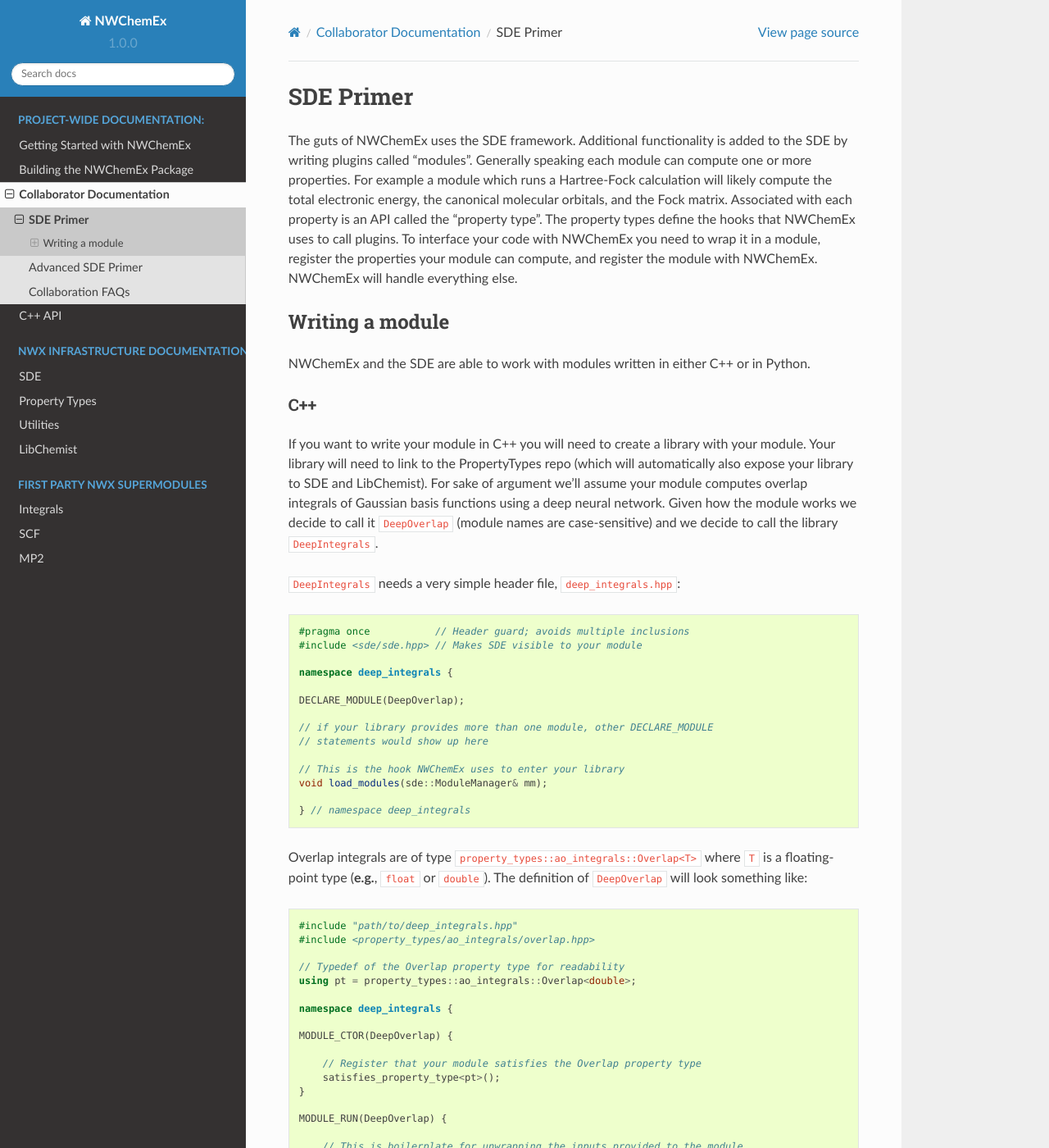
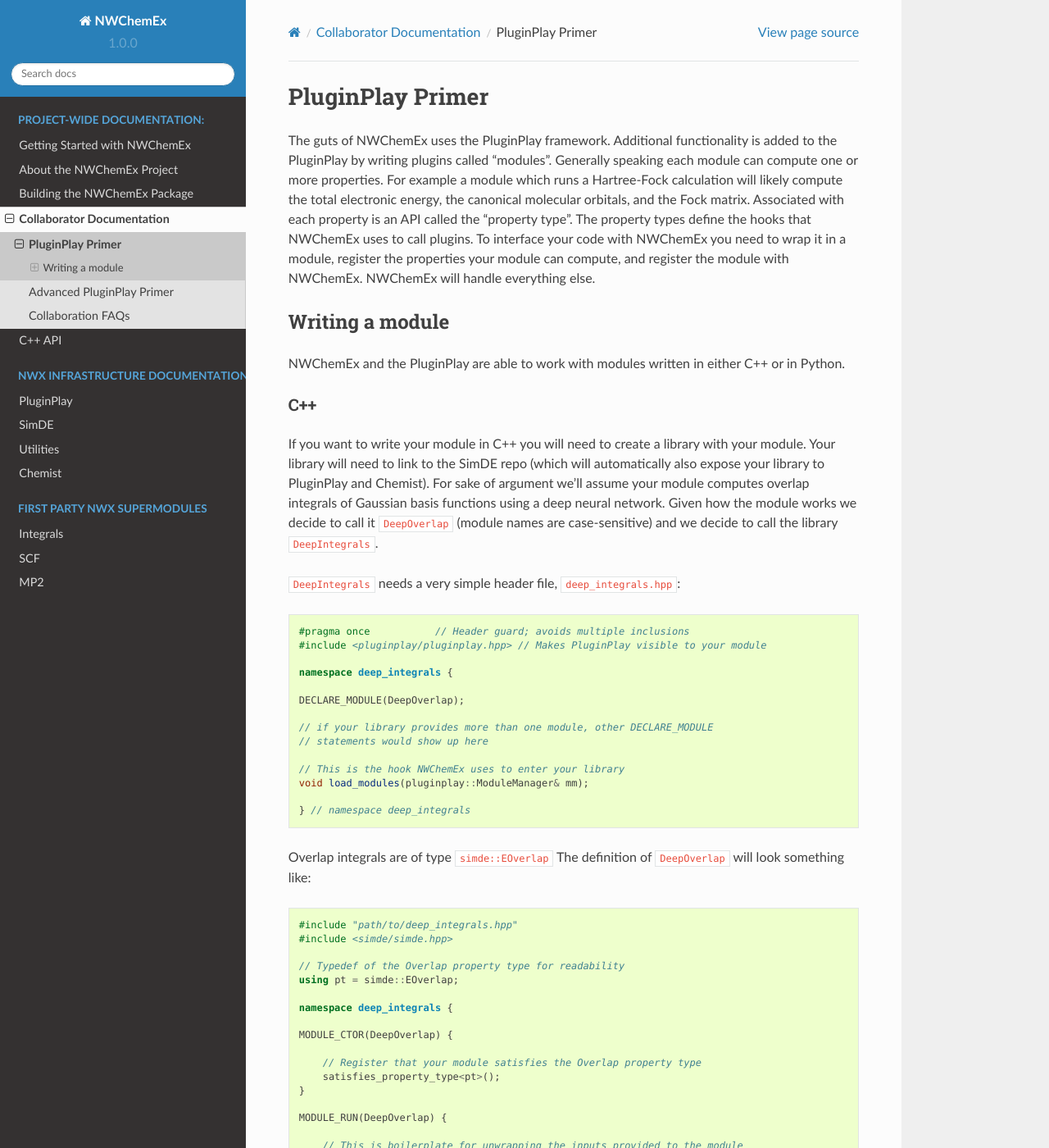
Before and after one commit to NWChemEx/NWChemEx, a Sphinx documentation site: the page built from docs/source/collaborator/pluginplay_primer.rst, in a window 1280 px wide and 1400 px high. Shown: the whole window at 82% size. Built offline with Sphinx 7.4.7 and the Read the Docs theme 2.0.0, drawn with Linux system fonts in a browser that asks for light colours; pages that are not in the unit, such as notebooks, are missing from menus.

Commit message:
Changes to documentation for name changes to PluginPlay and SIMDE plus other minor fixes

```diff
--- a/docs/source/collaborator/advanced_sde.rst
+++ b/docs/source/collaborator/advanced_pluginplay.rst
@@ -1,9 +1,9 @@
-*******************
-Advanced SDE Primer
-*******************
+***************************
+Advanced PluginPlay Primer
+***************************
 
-The SDE actually has a lot more functionality than what was showcased in the
-SDE primer (TODO: add link). To take maximum advantage of this functionality it
+The PluginPlay actually has a lot more functionality than what was showcased in the
+PluginPlay primer (TODO: add link). To take maximum advantage of this functionality it
 is recommended you read through the SDE tutorials and/or documentation (TODO:
 add link). On this page we briefly highlight some of the additional
 functionality that is is most likely to be of interest to collaborators. This
--- a/docs/source/collaborator/index.rst
+++ b/docs/source/collaborator/index.rst
@@ -11,6 +11,6 @@
     :maxdepth: 2
     :caption: Contents:
 
-    sde_primer
-    advanced_sde
+    pluginplay_primer
+    advanced_pluginplay
     faqs
--- a/docs/source/collaborator/sde_primer.rst
+++ b/docs/source/collaborator/pluginplay_primer.rst
@@ -1,9 +1,9 @@
-**********
-SDE Primer
-**********
+******************
+PluginPlay Primer
+******************
 
-The guts of NWChemEx uses the SDE framework. Additional functionality is added
-to the SDE by writing plugins called "modules". Generally speaking each module
+The guts of NWChemEx uses the PluginPlay framework. Additional functionality is added
+to the PluginPlay by writing plugins called "modules". Generally speaking each module
 can compute one or more properties. For example a module which runs a
 Hartree-Fock calculation will likely compute the total electronic energy, the
 canonical molecular orbitals, and the Fock matrix. Associated with each property
@@ -16,15 +16,15 @@
 Writing a module
 ================
 
-NWChemEx and the SDE are able to work with modules written in either C++ or in
+NWChemEx and the PluginPlay are able to work with modules written in either C++ or in
 Python.
 
 C++
 ---
 
 If you want to write your module in C++ you will need to create a library with
-your module. Your library will need to link to the PropertyTypes repo (which
-will automatically also expose your library to SDE and LibChemist). For sake of
+your module. Your library will need to link to the SimDE repo (which
+will automatically also expose your library to PluginPlay and Chemist). For sake of
 argument we'll assume your module computes overlap integrals of Gaussian basis
 functions using a deep neural network. Given how the module works we decide to
 call it ``DeepOverlap`` (module names are case-sensitive) and we decide to call
@@ -35,7 +35,7 @@
 .. code:: c++
 
    #pragma once           // Header guard; avoids multiple inclusions
-   #include <sde/sde.hpp> // Makes SDE visible to your module
+   #include <pluginplay/pluginplay.hpp> // Makes PluginPlay visible to your module
 
    namespace deep_integrals {
 
@@ -45,22 +45,21 @@
    // statements would show up here
 
    // This is the hook NWChemEx uses to enter your library
-   void load_modules(sde::ModuleManager& mm);
+   void load_modules(pluginplay::ModuleManager& mm);
 
    } // namespace deep_integrals
 
 
-Overlap integrals are of type ``property_types::ao_integrals::Overlap<T>``
-where ``T`` is a floating-point type (**e.g.**, ``float`` or ``double``). The
-definition of ``DeepOverlap`` will look something like:
+Overlap integrals are of type ``simde::EOverlap``
+The definition of ``DeepOverlap`` will look something like:
 
 .. code:: c++
 
    #include "path/to/deep_integrals.hpp"
-   #include <property_types/ao_integrals/overlap.hpp>
+   #include <simde/simde.hpp>
 
    // Typedef of the Overlap property type for readability
-   using pt = property_types::ao_integrals::Overlap<double>;
+   using pt = simde::EOverlap;
 
    namespace deep_integrals {
 
@@ -100,7 +99,7 @@
 
    namespace deep_integrals {
 
-   void load_modules(chemist::ModuleManager& mm) {
+   void load_modules(pluginplay::ModuleManager& mm) {
        mm.add_module<DeepOverlap>("Deep Overlap");
    }
 
--- a/docs/source/conf.py
+++ b/docs/source/conf.py
@@ -63,7 +63,7 @@
 #
 # This is also used if you do content translation via gettext catalogs.
 # Usually you set "language" from the command line for these cases.
-language = None
+language = 'en'
 
 # List of patterns, relative to source directory, that match files and
 # directories to ignore when looking for source files.
```
Also changed, not shown: docs/source/index.rst (+4 -4 lines), docs/source/about_nwx.rst (line endings or trailing spaces).
